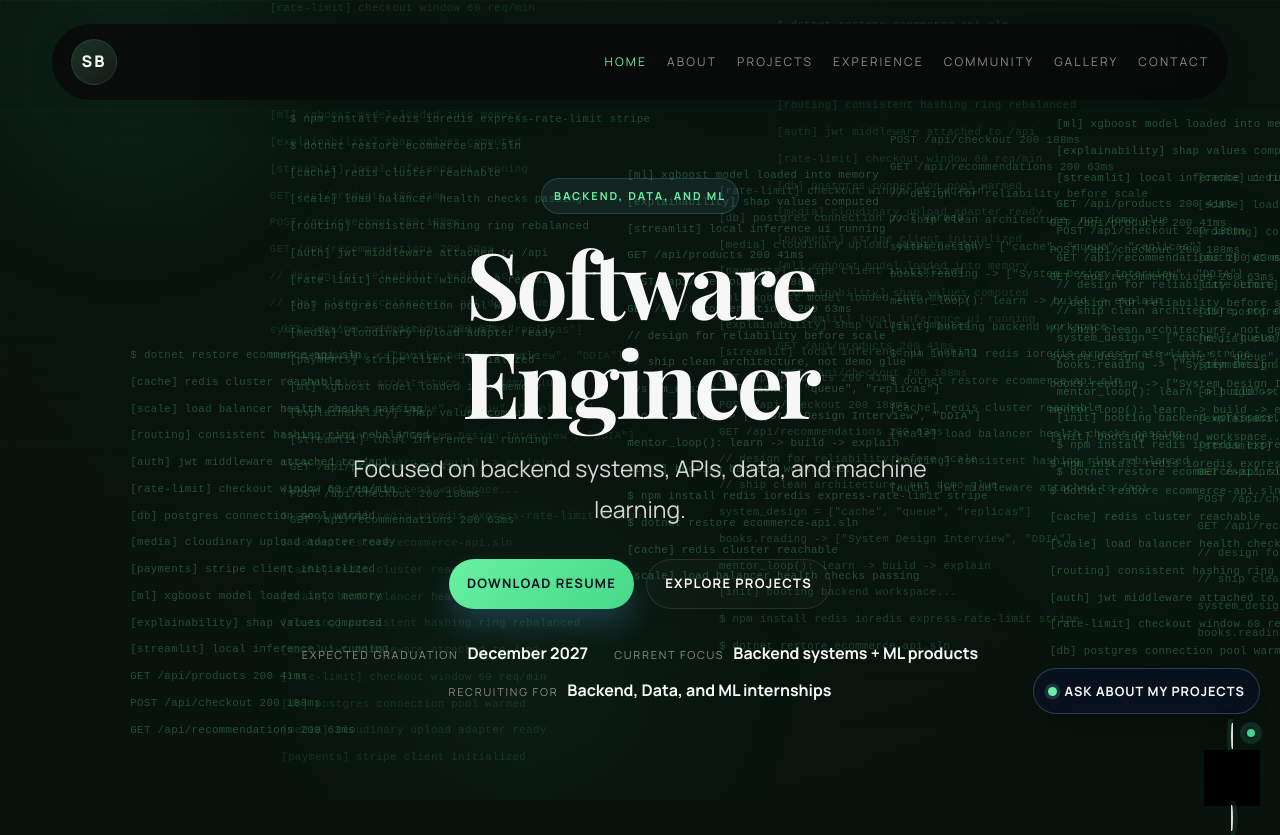
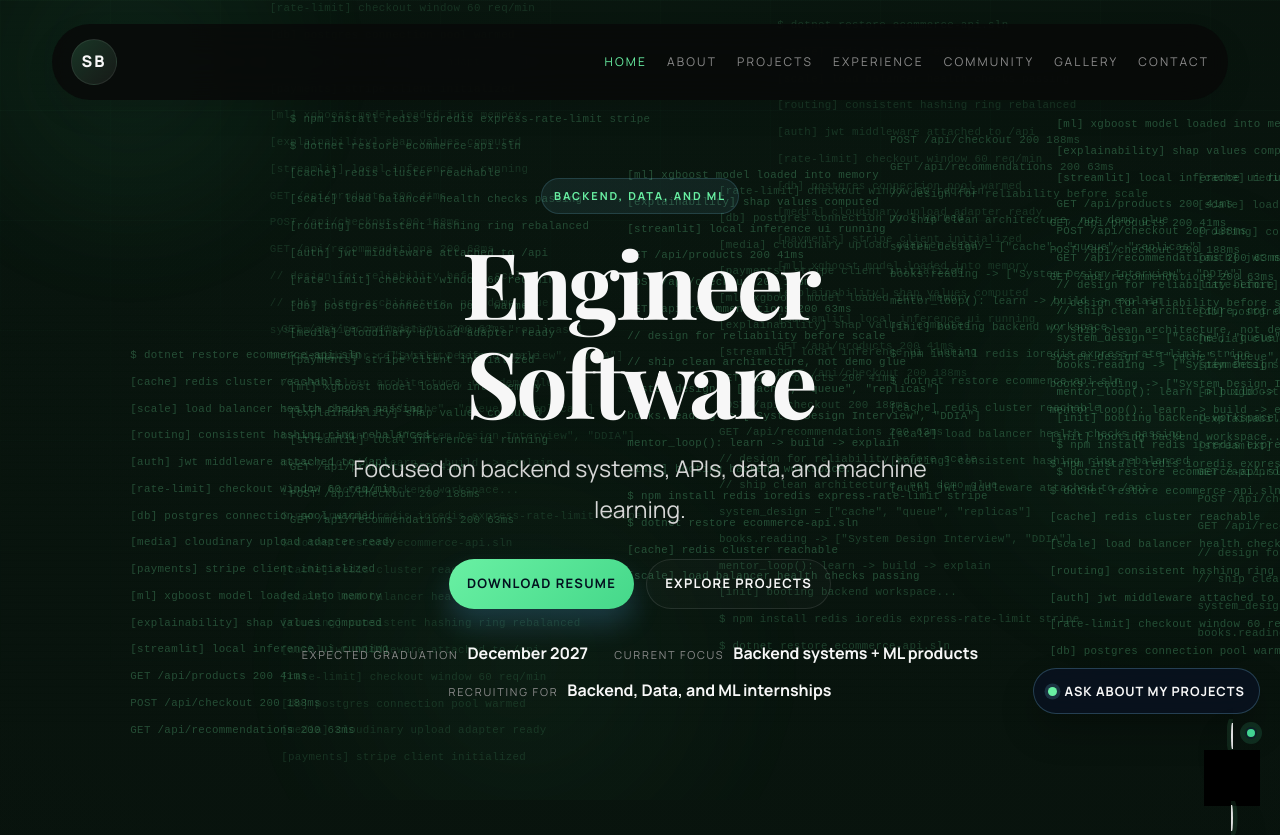
Before and after one commit to SheltonSB/Personal-Portfolio, a plain HTML site: page index.html in a window 1280 px wide. Shown: the top 835 px of the page. Drawn offline with nearby package versions, Linux system fonts and the light colour scheme.

Commit message:
Version 18.1

```diff
--- a/index.html
+++ b/index.html
@@ -36,7 +36,7 @@
       <div class="hero__shell">
         <div class="hero__copy">
           <span class="hero__eyebrow">Backend, Data, and ML</span>
-          <h1 class="hero__title">Software Engineer</h1>
+          <h1 class="hero__title">Engineer Software</h1>
           <p class="hero__subtitle">Focused on backend systems, APIs, data, and machine learning.</p>
           <div class="hero__actions">
             <a href="Shelton Bumhe.pdf" class="hero__btn hero__btn--primary" download>Download Resume</a>
```
